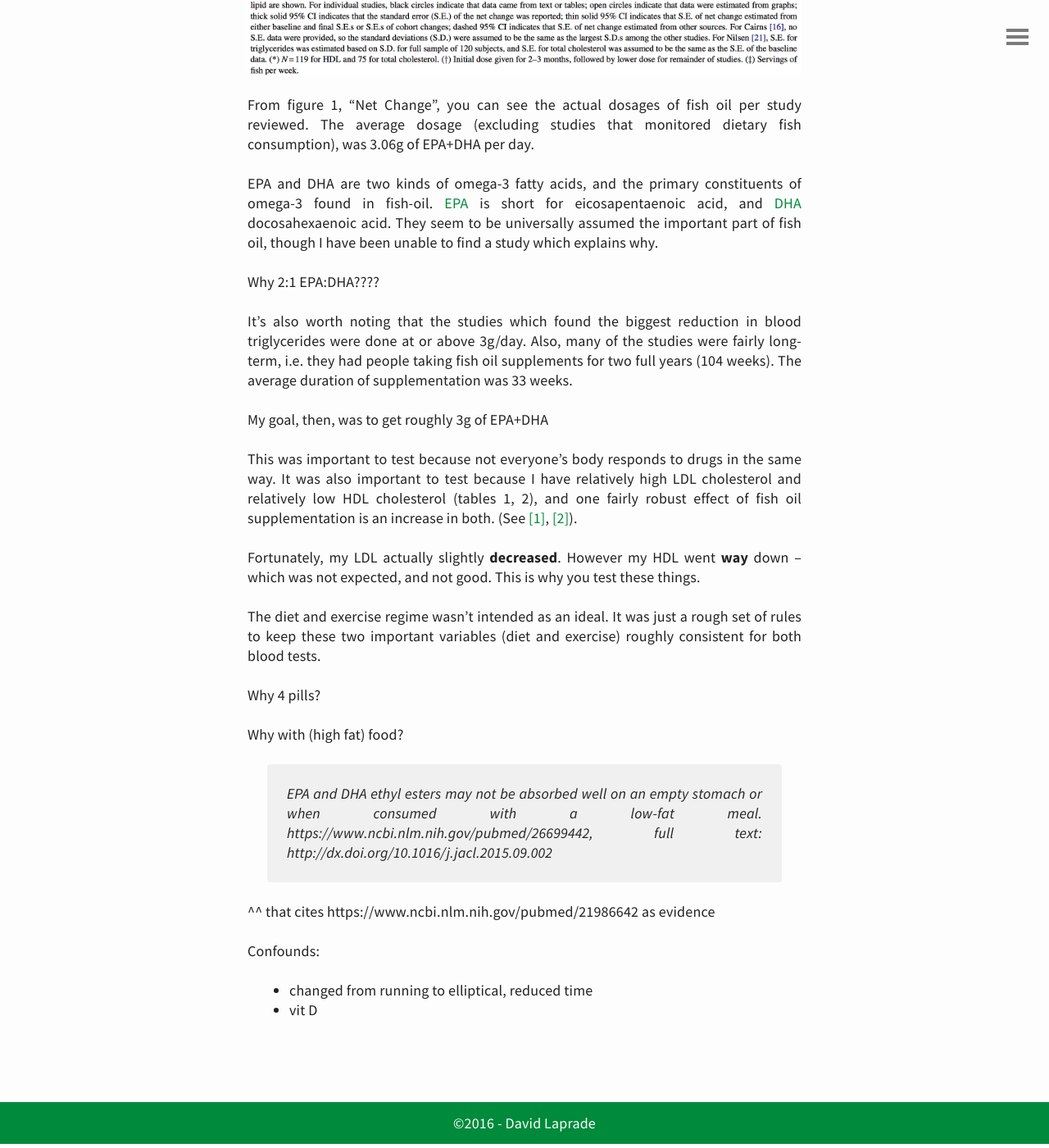
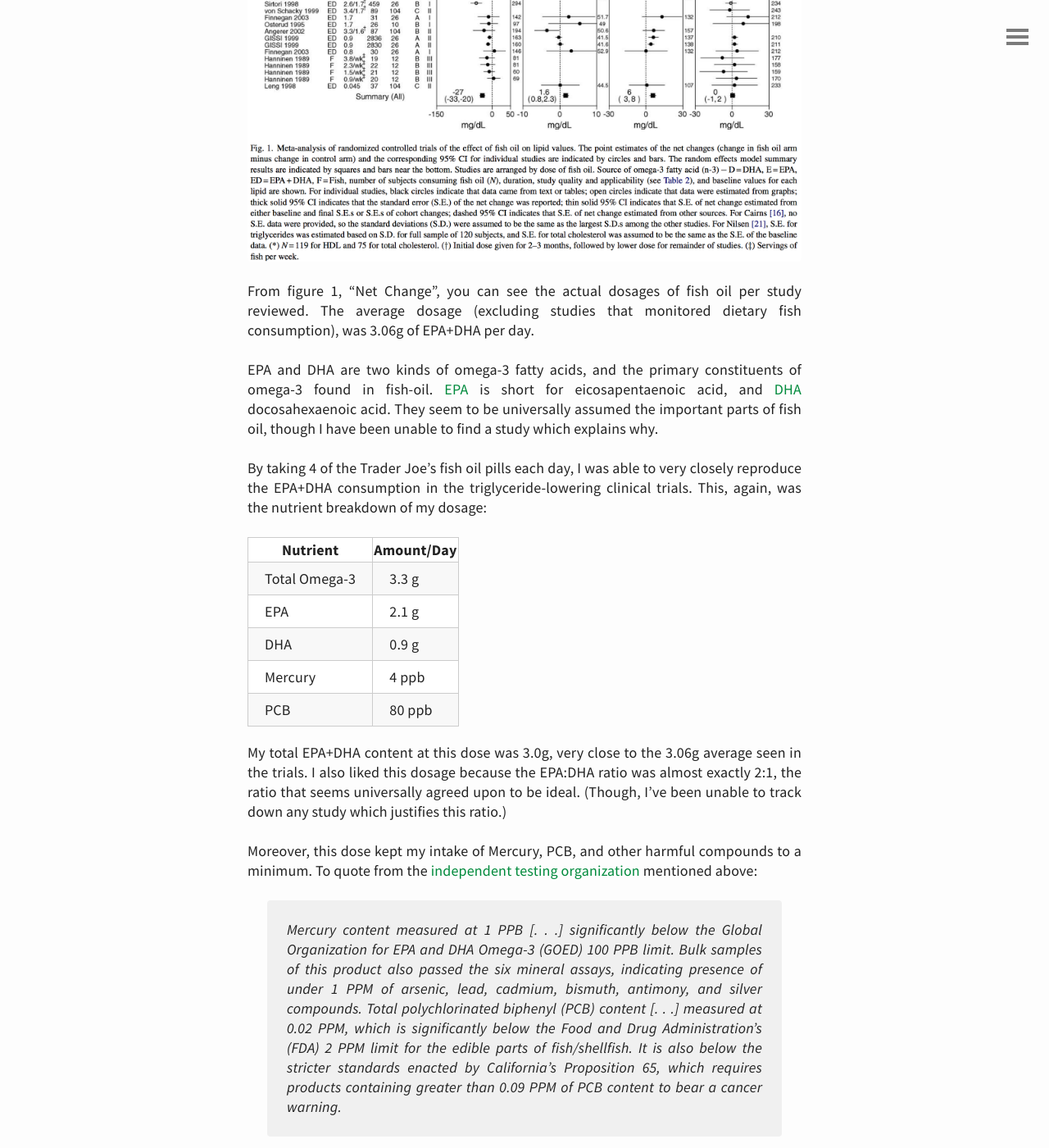
Before and after one commit to davidlaprade/davidlaprade.github.io, a Jekyll site: the page built from _posts/2017-1-20-my-fish-oil-experiment.md, in a window 1280 px wide and 1400 px high, scrolled down 5769 px. Shown: the whole window at 82% size. Built offline with Jekyll 4.4.1, drawn with Linux system fonts in a browser that asks for light colours; comment, search, counter and statistics services are not loaded; some of the changed text lies outside the part shown.

Commit message:
Continue updating fish oil post

```diff
--- a/_posts/2017-1-20-my-fish-oil-experiment.md
+++ b/_posts/2017-1-20-my-fish-oil-experiment.md
@@ -64,7 +64,7 @@ Joes](https://www.amazon.com/Trader-Joes-Omega-3-90softgels-Odorless/dp/B004TVDM
 Each pill had the following content, as assessed by an [independent
 testing organization](https://labdoor.com/review/trader-joes-omega-3):
 
-| Nutrients/Serving | Actual | Label |
+| Nutrient          | Actual | Label |
 |-------------------|--------|-------|
 | Total Omega-3     | 830 mg |  --   |
 | EPA               | 520 mg | 400 mg |
@@ -110,7 +110,15 @@ the lab in the morning before work.
 This was my t=0, the comparison point for my experiment.
 
 After having my blood drawn, I began taking fish oil supplements. I took 4x of
-the 1200mg pills per day.
+the 1200mg pills per day, adding up to:
+
+| Nutrient          | Amount/Day |
+|-------------------|--------|
+| Total Omega-3     | 3.3 g  |
+| EPA               | 2.1 g  |
+| DHA               | 0.9 g  |
+| Mercury           | 4 ppb  |
+| PCB               | 80 ppb |
 
 Consumption was spread out during the course of the day, each time with a meal.
 Typically I took 1 pill with breakfast and lunch, and 2 with dinner, though this
@@ -163,23 +171,23 @@ The point of this self-experiment was to see if my body displayed the hallmark
 positive effects of fish-oil supplementation. It did, in spades.
 
 Arguably, __the most robust positive effect of fish oil supplementation is a
-significant (~30%) reduction in blood triglycerides__, as observed in dozens of
-studies -- helpfully reviewed here
+significant (~30%) reduction in blood triglycerides__. This has been reproduced
+in dozens of studies -- helpfully reviewed in
 [[1]](https://www.ncbi.nlm.nih.gov/pubmed/9129504/),
-[[2]](https://www.ncbi.nlm.nih.gov/pubmed/16530201/),
-[[4]](https://www.ncbi.nlm.nih.gov/pubmed/12438303/).
+[[2]](https://www.ncbi.nlm.nih.gov/pubmed/16530201/), and
+[[3]](https://www.ncbi.nlm.nih.gov/pubmed/12438303/). Here's an excerpt:
 
 > The hypotriglyceridemic effects of omega-3 fatty acids from fish oils are well
-> established. [. . .] ≈4 g/d of omega-3 fatty acids from fish oil decreased
+> established. [. . .] ~4 g/d of omega-3 fatty acids from fish oil decreased
 > serum triglyceride
 > concentrations by 25% to 30%, with accompanying increases in LDL cholesterol
 > of 5% to 10% and in HDL cholesterol of 1% to 3%.
-> [[4]](https://www.ncbi.nlm.nih.gov/pubmed/16530201/).
+> [[Source]](https://www.ncbi.nlm.nih.gov/pubmed/12438303/)
 
 [Triglycerides](http://www.mayoclinic.org/diseases-conditions/high-blood-cholesterol/in-depth/triglycerides/art-20048186) are blood fats distinct from cholesterol, produced by the
 body from excess calories.
 Intuitively, having less fat in your blood sounds good: less clogged arteries!
-But, intuitions aside, one study[[3]](http://www.nejm.org/doi/full/10.1056/NEJM199304293281702),
+But, intuitions aside, one study [[4]](http://www.nejm.org/doi/full/10.1056/NEJM199304293281702),
 found that there is a direct relationship
 between levels of these fats and heart disease (i.e. the
 more triglycerides you have, the more likely you are to die of heart disease).
@@ -212,8 +219,8 @@ quoted above. Another noted:
 > [here]( http://dx.doi.org/10.1016/j.jacl.2015.09.002)
 
 The following figure, Fig 1
-from a [2006 systematic review of the fish oil
-literature](https://www.ncbi.nlm.nih.gov/pubmed/16530201/), was key in my
+from a 2006 systematic review of the fish oil
+literature [[2]](https://www.ncbi.nlm.nih.gov/pubmed/16530201/), was also key in my
 decision:
 
 ![Balk 2006 Fig 1]({{ site.baseurl }}/jekyll_img/BALK-2006-effects-of-omega-3-fatty-acids-on-serum-markers-fig-1.png)
@@ -227,49 +234,134 @@ of omega-3 found in fish-oil.
 [EPA](https://en.wikipedia.org/wiki/Eicosapentaenoic_acid) is short for
 eicosapentaenoic acid, and
 [DHA](https://en.wikipedia.org/wiki/Docosahexaenoic_acid) docosahexaenoic acid.
-They seem to be universally assumed the important part of fish oil, though I
+They seem to be universally assumed the important parts of fish oil, though I
 have been unable to find a study which explains why.
 
-Why 2:1 EPA:DHA????
+By taking 4 of the Trader Joe's fish oil pills each day, I was able to very
+closely reproduce the EPA+DHA consumption in the triglyceride-lowering clinical
+trials.  This, again, was the nutrient breakdown of my dosage:
 
-It's also
-worth noting that the studies which found the biggest reduction in blood
-triglycerides were done at or above 3g/day. Also, many of the studies were
-fairly long-term, i.e. they had people taking fish oil supplements for two full
-years (104 weeks). The average duration of supplementation was 33 weeks.
+| Nutrient          | Amount/Day |
+|-------------------|--------|
+| Total Omega-3     | 3.3 g  |
+| EPA               | 2.1 g  |
+| DHA               | 0.9 g  |
+| Mercury           | 4 ppb  |
+| PCB               | 80 ppb |
 
-My goal, then, was to get roughly 3g of EPA+DHA
+My total EPA+DHA content at this dose was 3.0g, very close to the 3.06g average
+seen in the
+trials. I also liked this dosage because the EPA:DHA ratio was almost exactly
+2:1, the ratio that seems universally agreed upon to be ideal. (Though, I've been
+unable to track down any study which justifies this ratio.)
 
-This was
-important to test because not everyone's body responds to drugs in the same way.
+Moreover, this dose kept my intake of Mercury, PCB, and other harmful compounds
+to a minimum. To quote from the [independent testing
+organization](https://labdoor.com/review/trader-joes-omega-3/report)
+mentioned above:
+
+> Mercury content measured at 1 PPB [. . .] significantly below the Global
+> Organization for EPA and DHA Omega-3 (GOED) 100 PPB limit. Bulk samples of
+> this product also passed the
+> six mineral assays, indicating presence of under 1 PPM of arsenic, lead,
+> cadmium, bismuth, antimony, and silver compounds.
+> Total polychlorinated biphenyl (PCB) content [. . .] measured at 0.02 PPM, which is
+> significantly below the Food and Drug Administration’s (FDA) 2 PPM limit for the
+> edible parts of fish/shellfish. It is also below the stricter standards enacted
+> by California’s Proposition 65, which requires products containing greater than
+> 0.09 PPM of PCB content to bear a cancer warning.
+
+Even at my higher dose, I still came in well below the 100 PPB mercury limit,
+and the 90 PPB PCB limit.
+
+To put these numbers in perspective, a typical can of light tuna contains on
+average 126 PPB of mercury -- according to the
+[FDA](http://www.fda.gov/Food/FoodborneIllnessContaminants/Metals/ucm115644.htm).
+
+I did not experience a fishy aftertaste when taking these pills either, unless
+I took 3 or more at once.
+
+The "Net Change" figure also explains why I chose to run my experiment for 4
+months (~17 weeks). As seen there, the studies ranged in duration from 6 weeks to
+104, averaging 28 weeks. An experimental trial of 17 weeks put me squarely in
+the clinical range.
+
+I chose to take my supplements with high-fat meals because this has been shown to
+aid in absorption:
+
+> Human trials have demonstrated that EE [ethyl ester] omega-3s require
+> consumption with a high fat meal to secrete pancreatic lipase and thereby
+> enhance bioavailability.
+> [[6]](http://www.lipidjournal.com/article/S1933-2874(11)00142-5/abstract)
+
+Also, from the 2015 "National Lipid Association Recommendations for
+Patient-Centered Management of Dyslipidemia"
+[[7]](https://www.ncbi.nlm.nih.gov/pubmed/26699442),
+[[full text]](http://www.lipidjournal.com/article/S1933-2874(15)00380-3/fulltext):
+
+> EPA and DHA ethyl esters may not be absorbed well on an empty stomach or when
+> consumed with a low-fat meal.
+
+I actually had trouble finding the primary source research for these claims.
+[[7]](https://www.ncbi.nlm.nih.gov/pubmed/26699442) cites
+[[8]](https://www.ncbi.nlm.nih.gov/pubmed/21986642) as evidence, but
+[[8]](https://www.ncbi.nlm.nih.gov/pubmed/21986642) cites
+[[9]](https://clinicaltrials.gov/ct2/show/study/NCT01208961?sect=X01256) --
+titled "A Randomized, Open-label, Four-Way Crossover Study to Compare the
+Relative Bioavailability of a Single Dose of Epanova With Lovaza After a
+Low-Fat and High-Fat Meal".
+
+Unfortunately [[9]](https://clinicaltrials.gov/ct2/show/study/NCT01208961?sect=X01256)
+doesn't actually provide any of the results from the high-fat trials:
+
+> Results for the analyses of the High-Fat Periods were not posted because the
+> critical comparison was the response of Lovaza versus Epanova to the
+> clinically relevant low-fat diet to be used as adjunct in hypertriglyceridemia.
+
+So I sent an email to the author of these papers to try to get these results. I
+will update this post if I ever hear back.
+
+To those who would object that my diet and/or exercise weren't ideal: you're
+probably right. I didn't intend them to be. The point was just to create a rough
+set of rules to keep my diet and exercise __consistent__ throughout the experiment.
+By keeping them consistent, it allowed me to reasonably infer that changes in my
+blood tests weren't due to diet or exercise.
+
+One reason why I wanted to perform these tests was that not everyone's body
+responds to drugs in the same way. I had no idea how my body was going to react.
 It was also important to test because I have relatively high LDL cholesterol and
 relatively low HDL cholesterol (tables 1, 2), and one fairly robust effect of
 fish oil supplementation is an increase in both. (See
 [[1]](https://www.ncbi.nlm.nih.gov/pubmed/9129504/),
 [[2]](https://www.ncbi.nlm.nih.gov/pubmed/16530201/)).
 
-Fortunately, my LDL actually slightly __decreased__.
-However my HDL went __way__ down -- which was not expected, and
-not good. This is why you test these things.
+Fortunately, my LDL actually slightly __decreased__, contrary to expectations,
+while my HDL also went down -- which was not expected, and
+not good. I guess this is why you test these things!
 
+I suspect that my HDL may have
+decreased because during the latter half of the experiment I changed the type of
+aerobic exercise I was getting (from running to biking/elliptical) because of a
+back injury. I also probably got a bit more vigorous cardio exercise in the
+first half of the experiment than the last half because I was training for a 5k
+run (i.e. I was running for ~22min instead of 15min).
 
-The diet and exercise regime wasn't intended as an ideal. It was just a rough
-set of rules to keep these two important variables (diet and exercise) roughly
-consistent for both blood tests.
+As mentioned in the 2015 "National Lipid Association Recommendations for
+Patient-Centered Management of Dyslipidemia" [[7]](http://www.lipidjournal.com/article/S1933-2874(15)00380-3/fulltext):
 
-Why 4 pills?
+> Exercise training in the absence of a change in adiposity has effects to
+> reduce the circulating TG concentration and modestly raise the level of HDL-C.
+> [. . .] The amount of aerobic exercise needed to produce significant HDL-C
+> changes is estimated at ∼1000 to 1500 kcal/week (i.e., ∼7 to 14 miles/week of
+> walking or jogging).
 
-Why with (high fat) food?
+Now that my back has improved, I plan to resume running, while increasing my
+amount of aerobic exercise to 25 min (~7miles/week), and I will continue taking the
+fish oil supplements as described. I'll retest in a few months to see if my HDL
+has improved. If not, that might mean game-over for fish oil and me.
 
-> EPA and DHA ethyl esters may not be absorbed well on an empty stomach or when
-> consumed with a low-fat meal.
-https://www.ncbi.nlm.nih.gov/pubmed/26699442, full text:
-http://dx.doi.org/10.1016/j.jacl.2015.09.002
-
-^^ that cites https://www.ncbi.nlm.nih.gov/pubmed/21986642 as evidence
-
-
-
-Confounds:
-* changed from running to elliptical, reduced time
-* vit D
+I'm also considering trying a similar experiment with krill oil at a lower
+concentration. A limited trial of 60 people (excluding 60 others used in controls)
+showed a 44% increase in HDL following 1g supplementation of krill oil and a 32%
+reduction in LDL, and an 11% reduction in triglycerides
+[[10]](https://www.ncbi.nlm.nih.gov/pubmed/15656713/).
```
Also changed, not shown: other parts of _posts/2017-1-20-my-fish-oil-experiment.md (+2 -3 lines).
